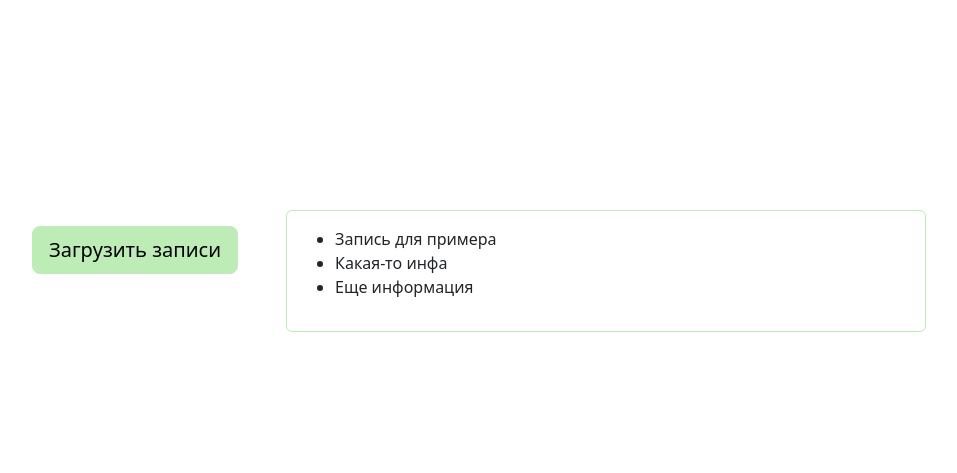
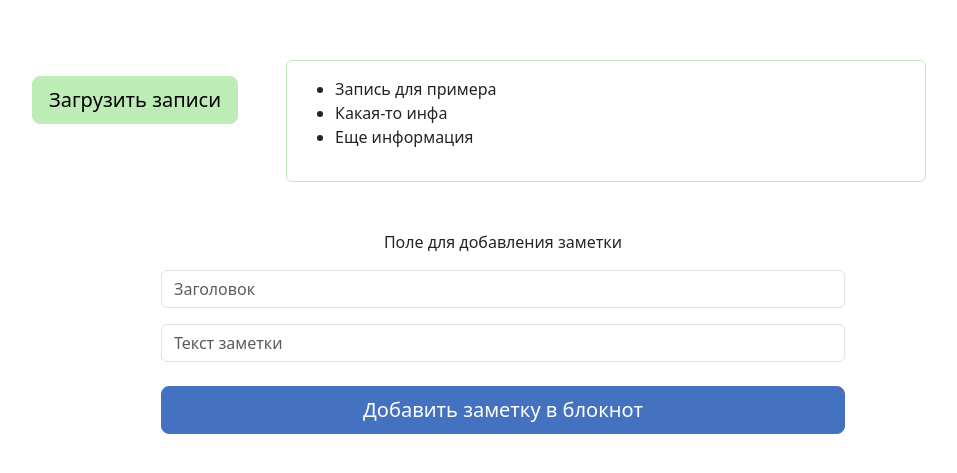
Before and after one commit to kinddoctor/Notebook_app, a React (Vite) app: page / in a window 1280 px wide. Shown: the part 129-602 px from the top of the page, without its empty margins (137-1094 px from the left). Built offline with nearby package versions, Linux system fonts and the light colour scheme.

Commit message:
add AddingForm

```diff
--- a/package.json
+++ b/package.json
@@ -11,6 +11,7 @@
   },
   "dependencies": {
     "bootstrap": "^5.3.3",
+    "formik": "^2.4.6",
     "react": "^18.3.1",
     "react-dom": "^18.3.1"
   },
--- a/src/App.jsx
+++ b/src/App.jsx
@@ -1,9 +1,11 @@
 import Notebook from './components/Notebook.jsx';
+import AddingForm from './components/AddingForm.jsx';
 
 function App() {
   return (
     <div className="d-flex flex-column justify-content-center align-content-center h-100">
       <Notebook />
+      <AddingForm />
     </div>
   )
 }
--- /dev/null
+++ b/src/components/AddingForm.jsx
@@ -0,0 +1,29 @@
+import { Formik, Form, Field } from 'formik';
+
+function AddingForm () {
+  return (
+    <div className="align-self-center d-flex flex-column justify-content-center align-items-center w-75 p-4 m-4">
+      <p>
+        Поле для добавления заметки
+      </p>
+      <Formik
+      initialValues={{ title: '', body: '' }}
+      onSubmit={(values) => {
+        g
+      }}
+    >
+      {({ isSubmitting }) => (
+        <Form className="d-flex flex-column justify-content-center w-75">
+          <Field type="title" name="title" className="form-control mb-3" placeholder="Заголовок" />
+          <Field type="body" name="body" className="form-control mb-3" placeholder="Текст заметки" />
+          <button type="submit" disabled={isSubmitting} className="btn btn-secondary btn-lg mt-2">
+            Добавить заметку в блокнот
+          </button>
+        </Form>
+      )}
+    </Formik>
+    </div>
+  )
+}
+
+export default AddingForm;
--- a/src/index.scss
+++ b/src/index.scss
@@ -1,3 +1,4 @@
 $primary: #BDECB6;
+$secondary: #4472C1;
 
 @import "bootstrap/scss/bootstrap";
```
Also changed, not shown: 1 other file (tests, documents, lock files or other folders).
